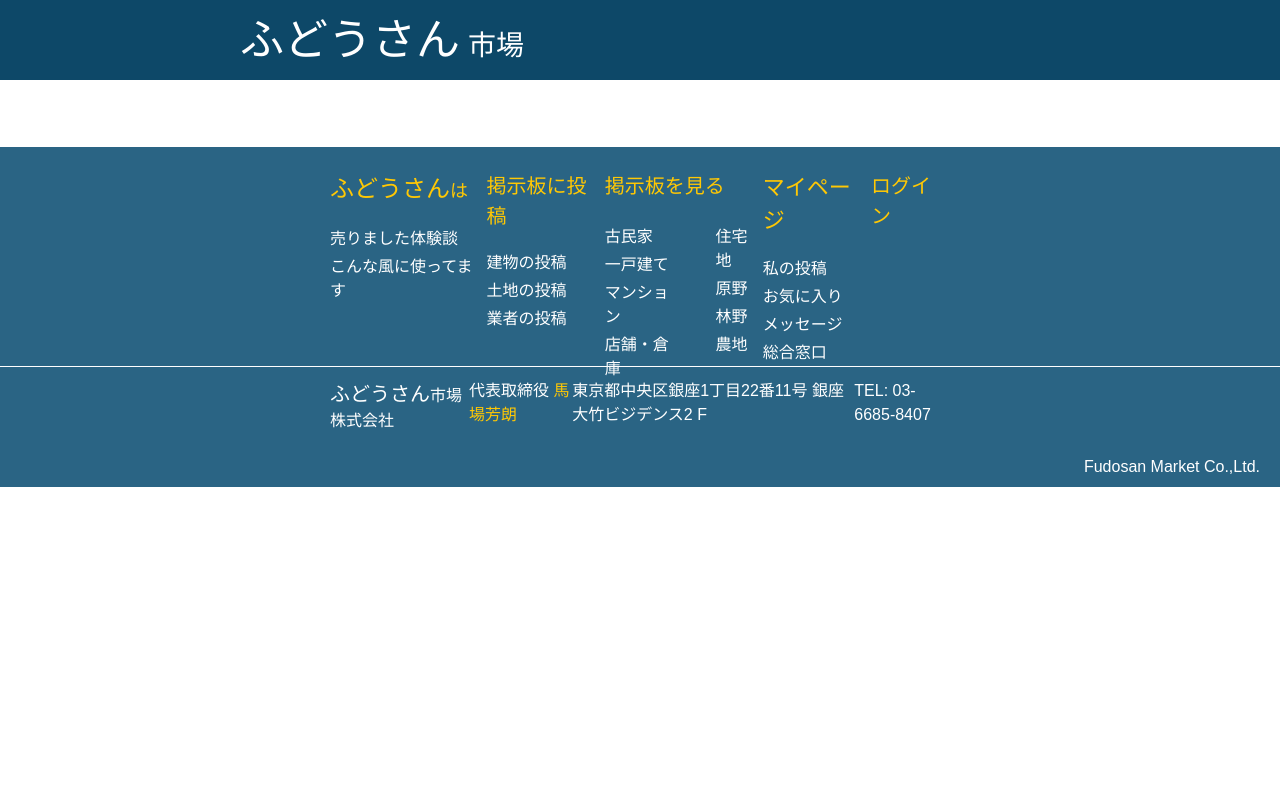
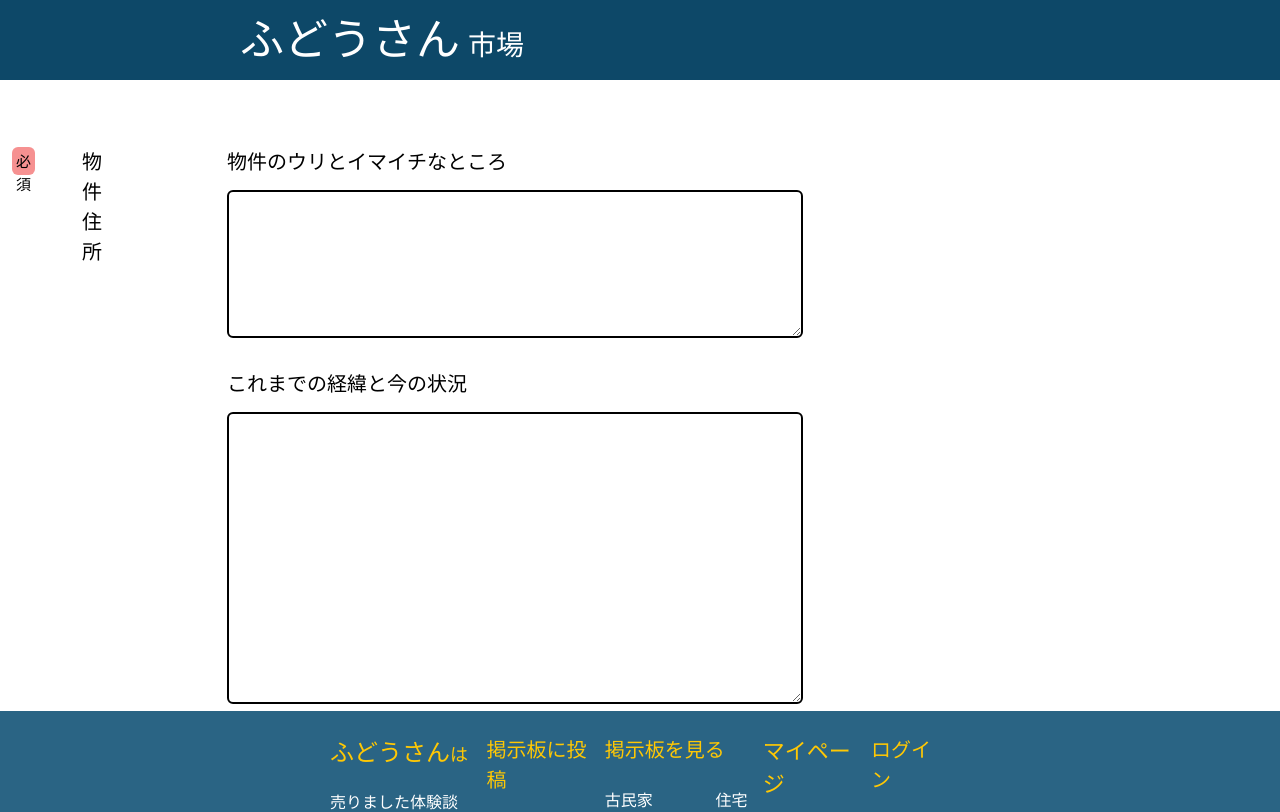
Before and after one commit to stormrageqb/FudosanRealEstate, a React (Create React App) app in the folder Front-end/: page /content in a window 1280 px wide. Shown: the top 812 px of the page. Built offline with nearby package versions, Linux system fonts and the light colour scheme.

Commit message:
feat:ikekita/component/contentform

```diff
--- a/Front-end/src/Mainboard.jsx
+++ b/Front-end/src/Mainboard.jsx
@@ -19,7 +19,7 @@ import QueryBulletinPage from "./pages/QueryBulletinPage";
 import QueryGeneralPage from "./pages/QueryGeneralPage";
 import SignInPage from "./pages/SignInPage";
 import SignUpPage from "./pages/SignUpPage";
-
+import ContentForm from "./components/Form/ContentForm";
 
 
 const Mainboard = () =>{
@@ -45,6 +45,7 @@ const Mainboard = () =>{
         <Route exact path="/feedback-detail" component={FeedbackDetailPage} />
         <Route exact path="/login" component={SignInPage} />
         <Route exact path="/register" component={SignUpPage} />
+        <Route exact path="/content" component={ContentForm} />
 
 
 
--- a/Front-end/src/components/Form/ContentForm.jsx
+++ b/Front-end/src/components/Form/ContentForm.jsx
@@ -0,0 +1,28 @@
+import React from 'react'
+
+export default function ContentForm() {
+  return (
+    <div>
+      <div className=' w-[803px]  flex gap-[124px] '>
+          <div className='w-[177px] flex gap-[35px]  '>
+              <span className='bg-[#F69191] h-[28px] inline-block p-1 rounded-md text-[15px] mx-[12px]'>必須</span>
+              <p className='text-[20px]'>物件住所</p>
+          </div>
+          <div>
+              <p className='text-[20px]'>物件のウリとイマイチなところ</p>
+              <div className='pt-[13px]'>
+                <textarea name="content" id="" cols="60" rows="6" className='border-2 border-black rounded-md'></textarea>
+              </div>
+          </div>
+      </div>
+      <div className=' w-[803px]  flex gap-[124px] pt-[24px] justify-end '>
+            <div>
+              <p className='text-[20px]'>これまでの経緯と今の状況</p>
+              <div className='pt-[13px]'>
+                <textarea name="content" id="" cols="60" rows="12" className='border-2 border-black rounded-md'></textarea>
+              </div>
+          </div>
+      </div>
+    </div>
+  )
+}
```
